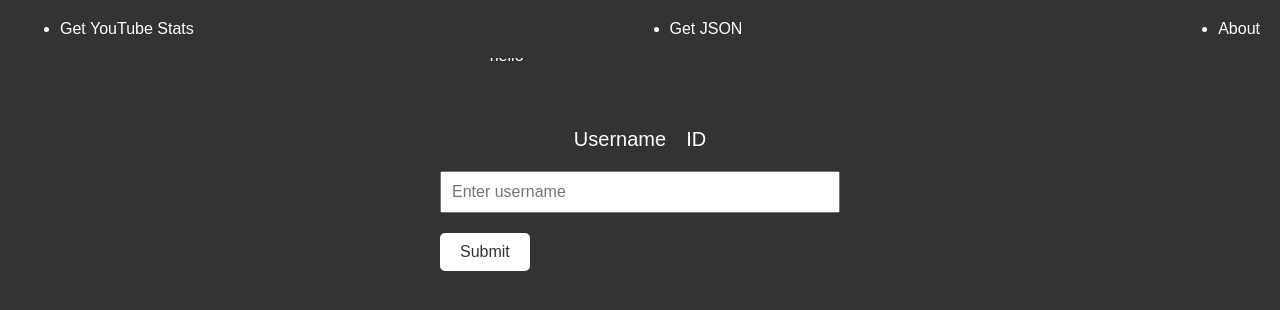
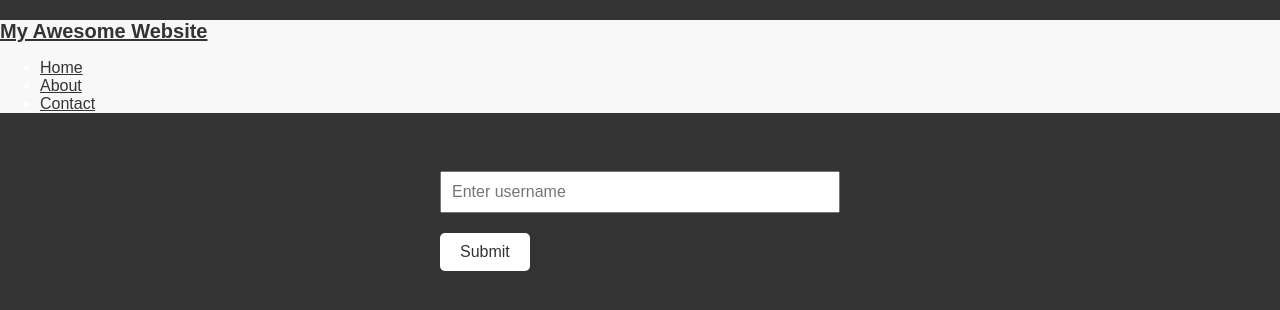
Before and after one commit to pswapneet/yt-stats-flask, a Flask app: page / in a window 1280 px wide. Shown: the top 310 px of the page. Run offline with Flask 2, Linux system fonts and the light colour scheme; some libraries are stand-ins or nearby versions.

Commit message:
add bstrap ok proceed

```diff
--- a/static/css/bstrap.css
+++ b/static/css/bstrap.css
@@ -1,3 +1,22 @@
 h6 {
     color: blueviolet;
 }
+.navbar-brand {
+    font-size: 20px;
+    font-weight: bold;
+    color: #333;
+  }
+
+  .navbar-default {
+    background-color: #f8f8f8;
+    border-color: #e7e7e7;
+  }
+
+  .navbar-default .navbar-nav > li > a {
+    color: #333;
+  }
+
+  .navbar-default .navbar-nav > li > a:hover {
+    color: #fff;
+    background-color: #333;
+  }
--- a/templates/base.html
+++ b/templates/base.html
@@ -14,8 +14,10 @@
   <title>{% block title %}{% endblock %}</title>
 </head>
 <body>
-  {% block content %}{% endblock %}
   {% include "header.html" %}
+  <main>
+    {% block content %}{% endblock %}
+  </main>
   {% include "footer.html" %}
 
   <!-- Link to bootstrap JavaScript file -->
--- a/templates/header.html
+++ b/templates/header.html
@@ -1 +1,12 @@
-<h1>THIS IS MY HEADER</h1>
+    <div class="navbar navbar-default">
+      <div class="container-fluid">
+        <div class="navbar-header">
+          <a class="navbar-brand" href="#">My Awesome Website</a>
+        </div>
+        <ul class="nav navbar-nav">
+          <li><a href="#">Home</a></li>
+          <li><a href="#">About</a></li>
+          <li><a href="#">Contact</a></li>
+        </ul>
+      </div>
+    </div>
--- a/templates/index.html
+++ b/templates/index.html
@@ -4,18 +4,14 @@
     <title>ytstat.com</title>
     <link rel="stylesheet" type="text/css"
     href="{{ url_for('static', filename='css/layout.css') }}">
+    <link rel="stylesheet" type="text/css"
+    href="{{ url_for('static', filename='css/bstrap.css') }}">
     <script src="{{ url_for('static', filename='js/layout.js') }}"></script>
     <script src="{{ url_for('static', filename='js/indexforms.js') }}"></script>
 </head>
 <body>
     <header>
-        <nav>
-          <ul>
-            <li><a href="{{ url_for('index') }}">Get YouTube Stats</a></li>
-            <li><a href="{{ url_for('getjson') }}">Get JSON</a></li>
-            <li><a href="{{ url_for('about') }}">About</a></li>
-          </ul>
-        </nav>
+      {% include "header.html" %}
       </header>
 
 <div id="enterData">
```
Also changed, not shown: templates/footer.html (+9 -0 lines).
